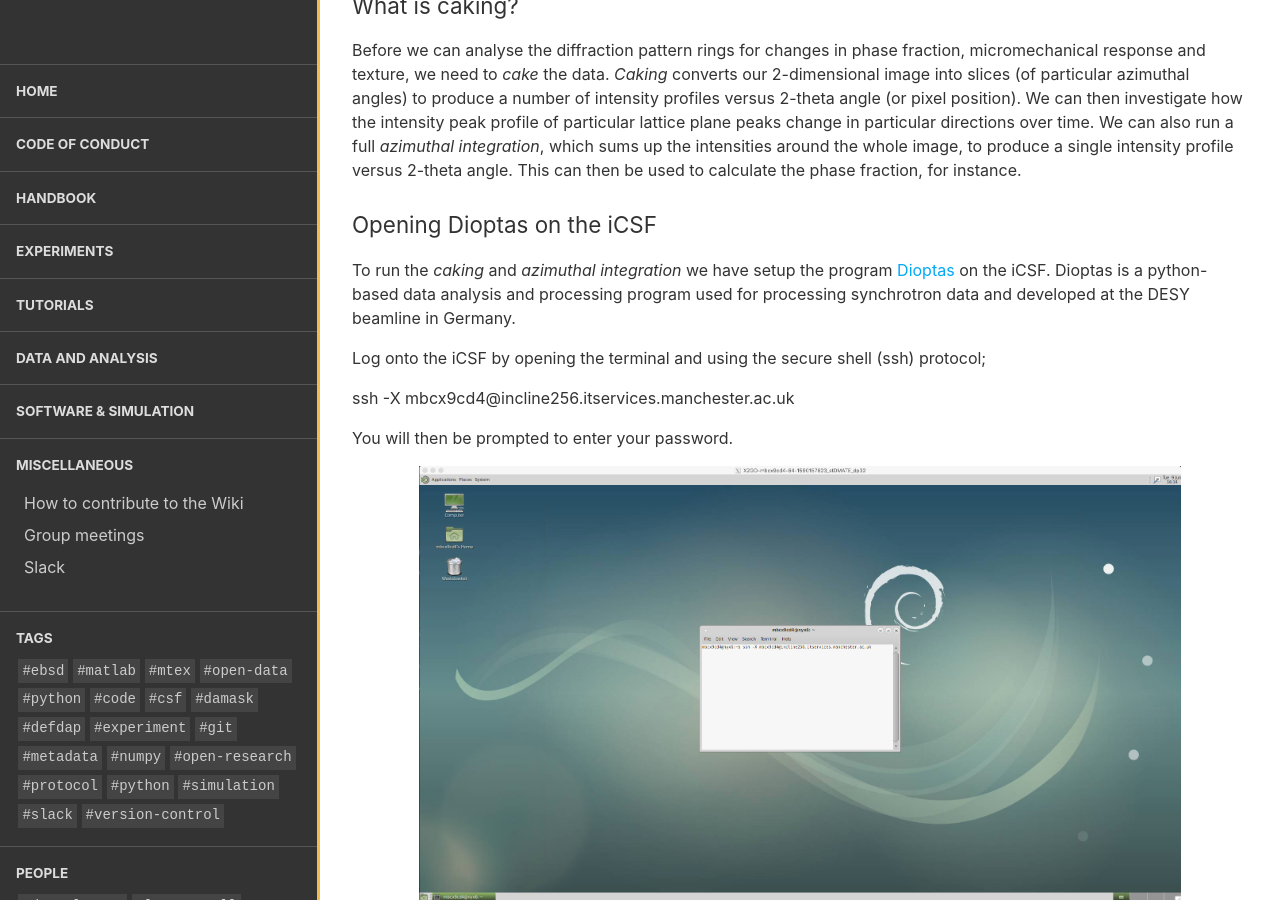
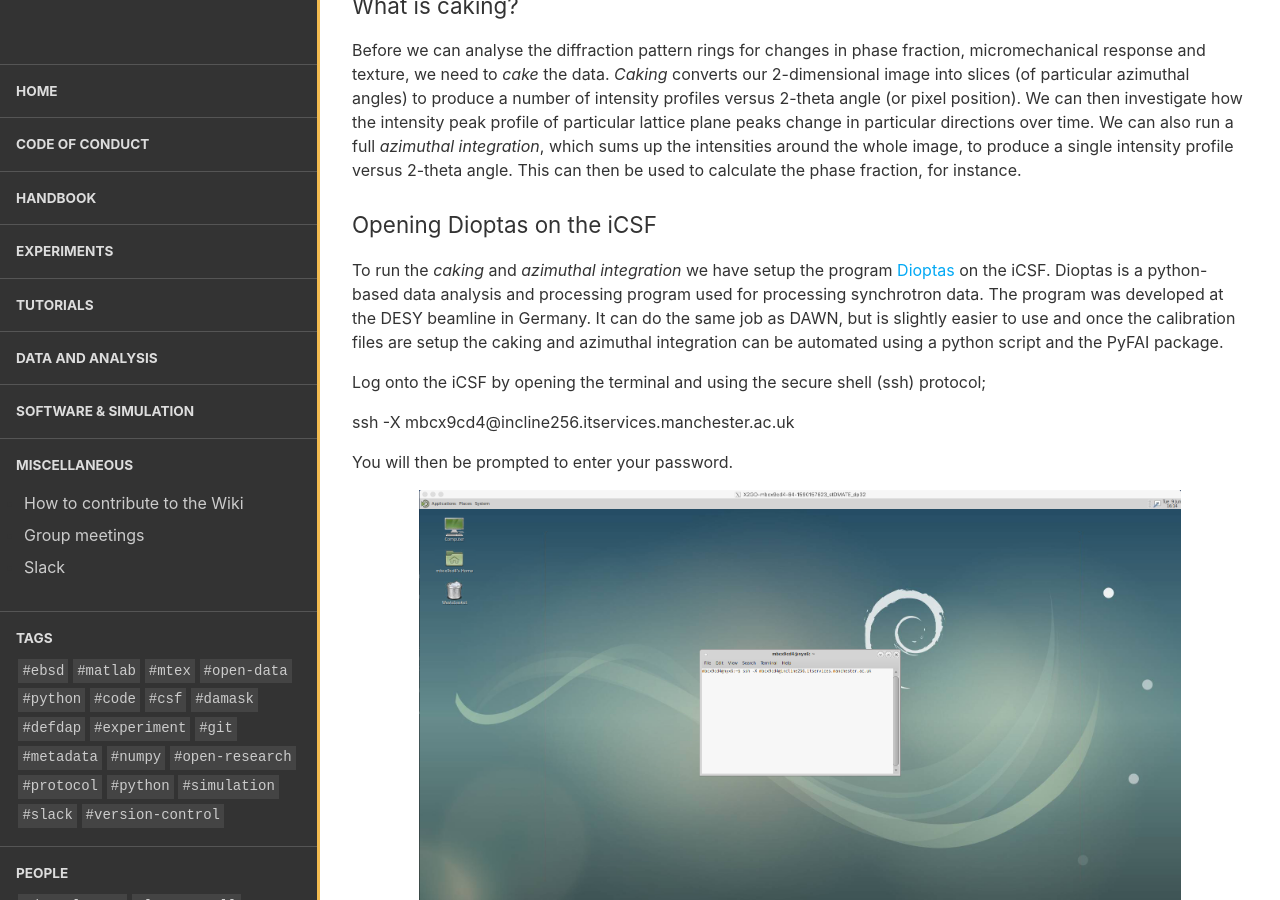
Before and after one commit to LightForm-group/wiki, a Jekyll site: the page built from collections/_tutorials/sxrd-caking-dioptas.md, in a window 1280 px wide and 900 px high, scrolled down 499 px. Built offline with Jekyll 4.4.1, drawn with Linux system fonts in a browser that asks for light colours; nearby versions of some CDN libraries; some of the changed text lies outside the part shown.

Commit message:
Update sxrd-caking-dioptas.md

```diff
--- a/collections/_tutorials/sxrd-caking-dioptas.md
+++ b/collections/_tutorials/sxrd-caking-dioptas.md
@@ -15,7 +15,7 @@ Before we can analyse the diffraction pattern rings for changes in phase fractio
 
 ### Opening Dioptas on the iCSF
 
-To run the *caking* and *azimuthal integration* we have setup the program [Dioptas](http://www.clemensprescher.com/programs/dioptas) on the iCSF. Dioptas is a python-based data analysis and processing program used for processing synchrotron data and developed at the DESY beamline in Germany.
+To run the *caking* and *azimuthal integration* we have setup the program [Dioptas](http://www.clemensprescher.com/programs/dioptas) on the iCSF. Dioptas is a python-based data analysis and processing program used for processing synchrotron data. The program was developed at the DESY beamline in Germany. It can do the same job as DAWN, but is slightly easier to use and once the calibration files are setup the caking and azimuthal integration can be automated using a python script and the PyFAI package.
 
 Log onto the iCSF by opening the terminal and using the secure shell (ssh) protocol;
 
@@ -68,3 +68,7 @@ Therefore, no need to change any of the other values.
 Click 'Refine' to run the refinement.
 
 **Save calibration as .poni file**
+
+### Caking and Azimuthal Integration using PyFAI
+
+[TODO]
```
